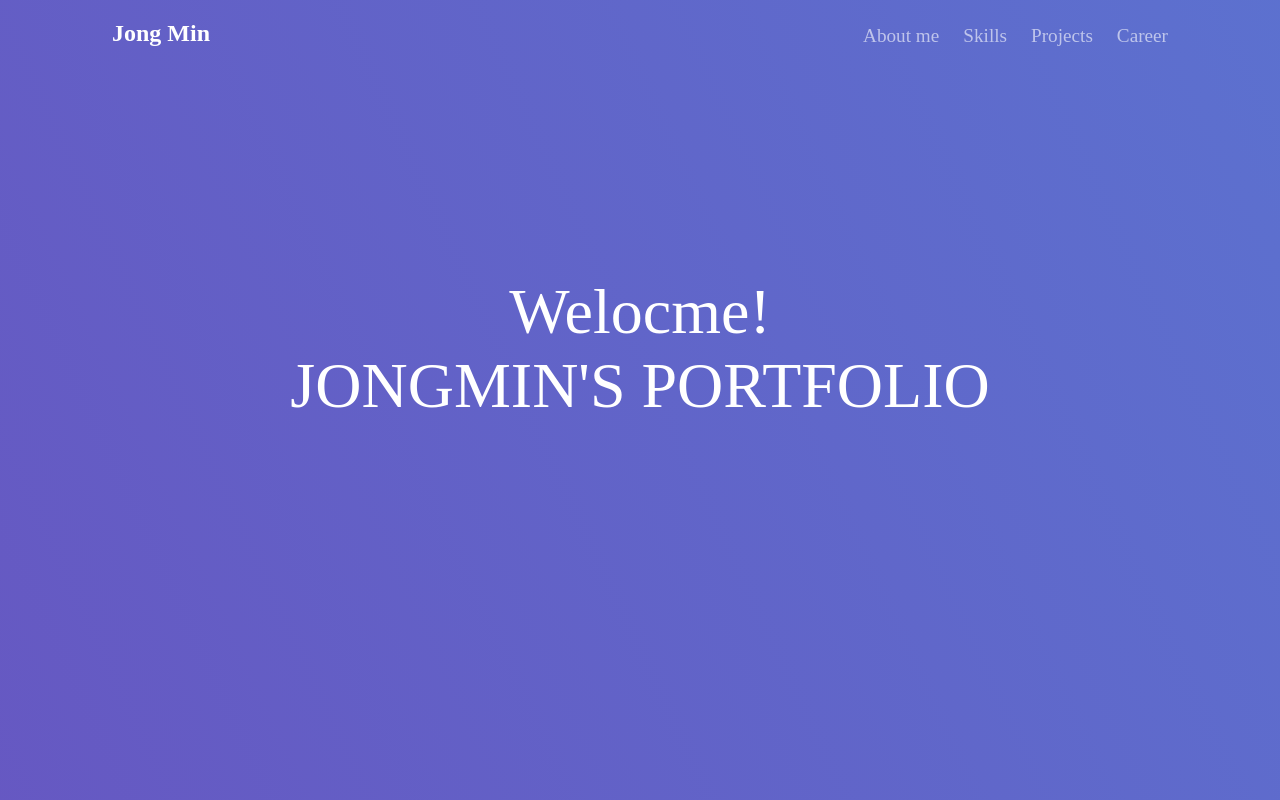
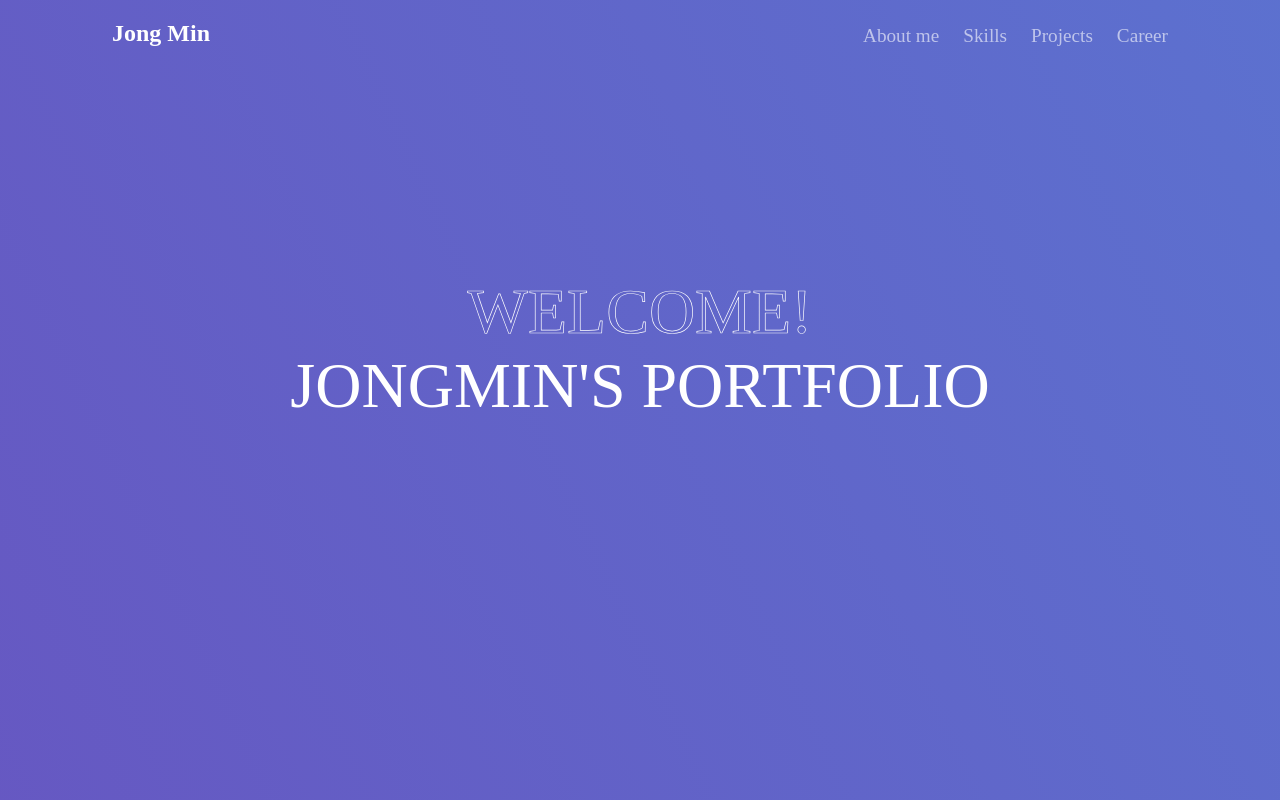
Before and after one commit to devmini1203/dev-mini-portfolio, a Nuxt app: page / in a window 1280 px wide. Shown: the top 800 px of the page. Built offline with nearby package versions, Linux system fonts and the light colour scheme; some icons are missing; a web font is replaced by a local one.

Commit message:
Style: Banner 컨텐츠 타이틀 텍스트 css 수정

```diff
--- a/assets/scss/content.scss
+++ b/assets/scss/content.scss
@@ -11,6 +11,9 @@
     color: white;
 
     .top-text-box {
+      -webkit-text-stroke: 0.7px #fff;
+      opacity: 1;
+      color: transparent;
       animation-duration: 2s;
       animation-name: topTextAnimation;
     }
--- a/components/content/Banner.vue
+++ b/components/content/Banner.vue
@@ -12,7 +12,7 @@ const moveToAboutMeContent = () => {
 <template>
   <div class="banner-container">
     <div class="banner-title-box">
-      <div class="top-text-box">Welocme!</div>
+      <div class="top-text-box">WELCOME!</div>
 
       <div class="bottom-text-box">JONGMIN'S PORTFOLIO</div>
     </div>
```
